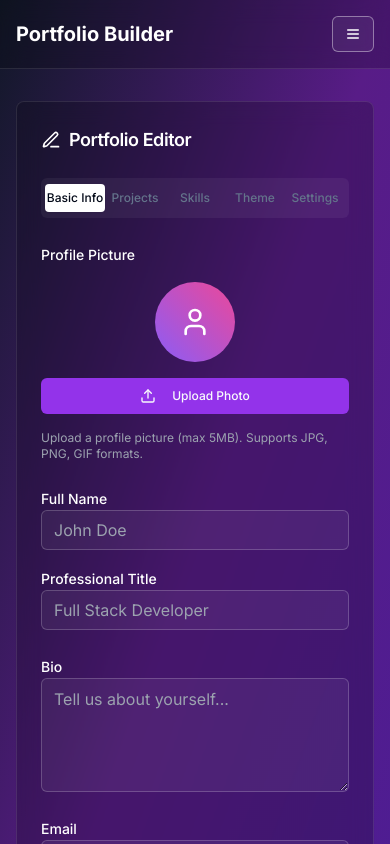
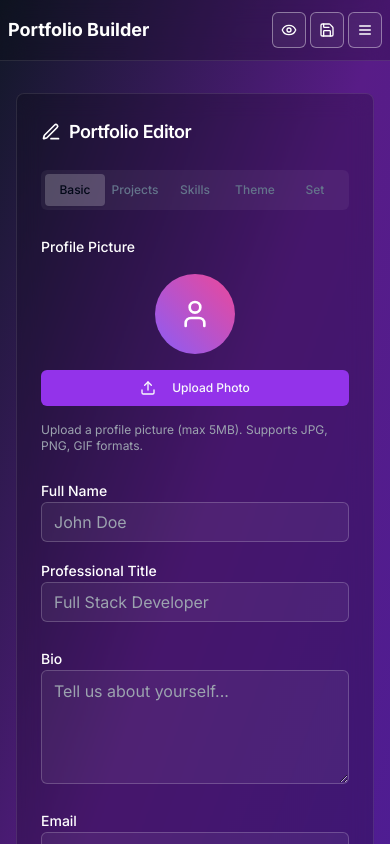
Before and after one commit to kunal-shetty/resume-builder, a Next.js app: page /builder in a window 390 px wide. Shown: the top 844 px of the page. Built offline with nearby package versions, Linux system fonts and the light colour scheme.

Commit message:
fix: enhance mobile UX with responsive design
Improve header, tab navigation, and homepage layout for mobile.

#VERCEL_SKIP

Co-authored-by: null <176825556+kunal-shetty@users.noreply.github.com>

```diff
--- a/app/builder/page.tsx
+++ b/app/builder/page.tsx
@@ -732,20 +732,21 @@ export default function BuilderPage() {
         animate={{ y: 0 }}
         className="bg-black/20 backdrop-blur-md border-b border-white/10 sticky top-0 z-50"
       >
-        <div className="max-w-7xl mx-auto px-4 py-4">
+        <div className="max-w-7xl mx-auto px-2 sm:px-4 py-3 sm:py-4">
           <div className="flex items-center justify-between">
-            <h1 className="text-xl md:text-2xl font-bold text-white">Portfolio Builder</h1>
+            <h1 className="text-lg sm:text-xl md:text-2xl font-bold text-white truncate">Portfolio Builder</h1>
 
-            {/* Desktop Header Buttons */}
-            <div className="hidden md:flex items-center gap-3">
+            {/* Mobile-First Button Layout */}
+            <div className="flex items-center gap-1 sm:gap-2">
+              {/* Always visible core buttons */}
               <Button
                 variant="outline"
                 size="sm"
                 onClick={togglePreviewMode}
-                className="text-white border-white/40 hover:bg-white/10 bg-white/5 opacity-100 font-medium"
+                className="text-white border-white/40 hover:bg-white/10 bg-white/5 opacity-100 font-medium text-xs sm:text-sm px-2 sm:px-3"
               >
-                <Eye className="w-4 h-4 mr-2" />
-                {isPreviewMode ? "Edit" : "Preview"}
+                <Eye className="w-3 h-3 sm:w-4 sm:h-4 sm:mr-1" />
+                <span className="hidden sm:inline">{isPreviewMode ? "Edit" : "Preview"}</span>
               </Button>
 
               <Button
@@ -753,129 +754,42 @@ export default function BuilderPage() {
                 size="sm"
                 onClick={savePortfolio}
                 disabled={isSaving}
-                className="text-white border-white/40 hover:bg-white/10 bg-white/5 opacity-100 font-medium"
+                className="text-white border-white/40 hover:bg-white/10 bg-white/5 opacity-100 font-medium text-xs sm:text-sm px-2 sm:px-3"
               >
                 {isSaving ? (
                   <motion.div
                     animate={{ rotate: 360 }}
                     transition={{ duration: 1, repeat: Number.POSITIVE_INFINITY, ease: "linear" }}
-                    className="w-4 h-4 mr-2 border-2 border-white border-t-transparent rounded-full"
+                    className="w-3 h-3 sm:w-4 sm:h-4 border-2 border-white border-t-transparent rounded-full"
                   />
                 ) : (
-                  <Save className="w-4 h-4 mr-2" />
+                  <Save className="w-3 h-3 sm:w-4 sm:h-4 sm:mr-1" />
                 )}
-                {isSaving ? "Saving..." : "Save"}
+                <span className="hidden sm:inline">{isSaving ? "Saving..." : "Save"}</span>
               </Button>
 
-              <Button
-                size="sm"
-                onClick={exportPortfolio}
-                disabled={isExporting}
-                className="bg-gradient-to-r from-purple-600 to-pink-600 hover:from-purple-700 hover:to-pink-700 text-white opacity-100 font-medium"
-              >
-                {isExporting ? (
-                  <motion.div
-                    animate={{ rotate: 360 }}
-                    transition={{ duration: 1, repeat: Number.POSITIVE_INFINITY, ease: "linear" }}
-                    className="w-4 h-4 mr-2 border-2 border-white border-t-transparent rounded-full"
-                  />
-                ) : (
-                  <Download className="w-4 h-4 mr-2" />
-                )}
-                {isExporting ? "Exporting..." : "Export ZIP"}
-              </Button>
-
-              <Button
-                size="sm"
-                onClick={generateAndViewPortfolio}
-                disabled={isDeploying}
-                className="bg-gradient-to-r from-green-600 to-blue-600 hover:from-green-700 hover:to-blue-700 text-white opacity-100 font-medium"
-              >
-                {isDeploying ? (
-                  <motion.div
-                    animate={{ rotate: 360 }}
-                    transition={{ duration: 1, repeat: Number.POSITIVE_INFINITY, ease: "linear" }}
-                    className="w-4 h-4 mr-2 border-2 border-white border-t-transparent rounded-full"
-                  />
-                ) : (
-                  <Globe className="w-4 h-4 mr-2" />
-                )}
-                {isDeploying ? "Generating..." : "View Live Site"}
-              </Button>
-
-              {generatedPortfolioUrl && (
-                <Button
-                  size="sm"
-                  onClick={viewGeneratedPortfolio}
-                  variant="outline"
-                  className="text-white border-white/40 hover:bg-white/10 bg-white/5 opacity-100 font-medium"
-                >
-                  <ExternalLink className="w-4 h-4 mr-2" />
-                  Open Site
-                </Button>
-              )}
-            </div>
-
-            {/* Mobile Menu Button */}
-            <div className="md:hidden">
+              {/* Mobile dropdown for additional actions */}
+              <div className="relative">
                 <Button
                   variant="outline"
                   size="sm"
                   onClick={() => setShowMobileMenu(!showMobileMenu)}
-                className="text-white border-white/40 hover:bg-white/10 bg-white/5 opacity-100"
+                  className="text-white border-white/40 hover:bg-white/10 bg-white/5 opacity-100 font-medium text-xs sm:text-sm px-2 sm:px-3"
                 >
-                <Menu className="w-4 h-4" />
+                  <Menu className="w-3 h-3 sm:w-4 sm:h-4" />
+                  <span className="hidden lg:inline ml-1">More</span>
                 </Button>
-            </div>
-          </div>
 
-          {/* Mobile Menu */}
+                {/* Dropdown Menu */}
                 <AnimatePresence>
                   {showMobileMenu && (
                     <motion.div
-                initial={{ opacity: 0, height: 0 }}
-                animate={{ opacity: 1, height: "auto" }}
-                exit={{ opacity: 0, height: 0 }}
-                className="md:hidden mt-4 space-y-3"
+                      initial={{ opacity: 0, scale: 0.95, y: -10 }}
+                      animate={{ opacity: 1, scale: 1, y: 0 }}
+                      exit={{ opacity: 0, scale: 0.95, y: -10 }}
+                      className="absolute right-0 top-full mt-2 w-48 sm:w-56 bg-gray-900 border border-gray-700 rounded-lg shadow-xl z-50"
                     >
-                <div className="grid grid-cols-2 gap-2">
-                  <Button
-                    variant="outline"
-                    size="sm"
-                    onClick={() => {
-                      togglePreviewMode()
-                      setShowMobileMenu(false)
-                    }}
-                    className="text-white border-white/40 hover:bg-white/10 bg-white/5 opacity-100 font-medium text-xs"
-                  >
-                    <Eye className="w-3 h-3 mr-1" />
-                    {isPreviewMode ? "Edit" : "Preview"}
-                  </Button>
-
-                  <Button
-                    variant="outline"
-                    size="sm"
-                    onClick={() => {
-                      savePortfolio()
-                      setShowMobileMenu(false)
-                    }}
-                    disabled={isSaving}
-                    className="text-white border-white/40 hover:bg-white/10 bg-white/5 opacity-100 font-medium text-xs"
-                  >
-                    {isSaving ? (
-                      <motion.div
-                        animate={{ rotate: 360 }}
-                        transition={{ duration: 1, repeat: Number.POSITIVE_INFINITY, ease: "linear" }}
-                        className="w-3 h-3 mr-1 border-2 border-white border-t-transparent rounded-full"
-                      />
-                    ) : (
-                      <Save className="w-3 h-3 mr-1" />
-                    )}
-                    {isSaving ? "Saving..." : "Save"}
-                  </Button>
-                </div>
-
-                <div className="grid grid-cols-1 gap-2">
+                      <div className="p-2 space-y-1">
                         <Button
                           size="sm"
                           onClick={() => {
@@ -883,16 +797,16 @@ export default function BuilderPage() {
                             setShowMobileMenu(false)
                           }}
                           disabled={isExporting}
-                    className="bg-gradient-to-r from-purple-600 to-pink-600 hover:from-purple-700 hover:to-pink-700 text-white opacity-100 font-medium text-xs"
+                          className="w-full justify-start bg-gradient-to-r from-purple-600 to-pink-600 hover:from-purple-700 hover:to-pink-700 text-white opacity-100 font-medium text-xs"
                         >
                           {isExporting ? (
                             <motion.div
                               animate={{ rotate: 360 }}
                               transition={{ duration: 1, repeat: Number.POSITIVE_INFINITY, ease: "linear" }}
-                        className="w-3 h-3 mr-1 border-2 border-white border-t-transparent rounded-full"
+                              className="w-3 h-3 mr-2 border-2 border-white border-t-transparent rounded-full"
                             />
                           ) : (
-                      <Download className="w-3 h-3 mr-1" />
+                            <Download className="w-3 h-3 mr-2" />
                           )}
                           {isExporting ? "Exporting..." : "Export ZIP"}
                         </Button>
@@ -904,16 +818,16 @@ export default function BuilderPage() {
                             setShowMobileMenu(false)
                           }}
                           disabled={isDeploying}
-                    className="bg-gradient-to-r from-green-600 to-blue-600 hover:from-green-700 hover:to-blue-700 text-white opacity-100 font-medium text-xs"
+                          className="w-full justify-start bg-gradient-to-r from-green-600 to-blue-600 hover:from-green-700 hover:to-blue-700 text-white opacity-100 font-medium text-xs"
                         >
                           {isDeploying ? (
                             <motion.div
                               animate={{ rotate: 360 }}
                               transition={{ duration: 1, repeat: Number.POSITIVE_INFINITY, ease: "linear" }}
-                        className="w-3 h-3 mr-1 border-2 border-white border-t-transparent rounded-full"
+                              className="w-3 h-3 mr-2 border-2 border-white border-t-transparent rounded-full"
                             />
                           ) : (
-                      <Globe className="w-3 h-3 mr-1" />
+                            <Globe className="w-3 h-3 mr-2" />
                           )}
                           {isDeploying ? "Generating..." : "View Live Site"}
                         </Button>
@@ -926,9 +840,9 @@ export default function BuilderPage() {
                               setShowMobileMenu(false)
                             }}
                             variant="outline"
-                      className="text-white border-white/40 hover:bg-white/10 bg-white/5 opacity-100 font-medium text-xs"
+                            className="w-full justify-start text-white border-white/40 hover:bg-white/10 bg-white/5 opacity-100 font-medium text-xs"
                           >
-                      <ExternalLink className="w-3 h-3 mr-1" />
+                            <ExternalLink className="w-3 h-3 mr-2" />
                             Open Site
                           </Button>
                         )}
@@ -936,6 +850,9 @@ export default function BuilderPage() {
                     </motion.div>
                   )}
                 </AnimatePresence>
+              </div>
+            </div>
+          </div>
         </div>
       </motion.header>
 
@@ -1027,21 +944,23 @@ export default function BuilderPage() {
                   </CardHeader>
                   <CardContent>
                     <Tabs value={activeTab} onValueChange={setActiveTab}>
-                      <TabsList className="grid w-full grid-cols-5 bg-white/5 text-xs md:text-sm">
-                        <TabsTrigger value="basic" className="text-xs md:text-sm">
-                          Basic Info
+                      <TabsList className="grid w-full grid-cols-5 bg-white/5 text-xs h-auto">
+                        <TabsTrigger value="basic" className="text-xs py-2 px-1 data-[state=active]:bg-white/20">
+                          <span className="hidden sm:inline">Basic Info</span>
+                          <span className="sm:hidden">Basic</span>
                         </TabsTrigger>
-                        <TabsTrigger value="projects" className="text-xs md:text-sm">
+                        <TabsTrigger value="projects" className="text-xs py-2 px-1 data-[state=active]:bg-white/20">
                           Projects
                         </TabsTrigger>
-                        <TabsTrigger value="skills" className="text-xs md:text-sm">
+                        <TabsTrigger value="skills" className="text-xs py-2 px-1 data-[state=active]:bg-white/20">
                           Skills
                         </TabsTrigger>
-                        <TabsTrigger value="theme" className="text-xs md:text-sm">
+                        <TabsTrigger value="theme" className="text-xs py-2 px-1 data-[state=active]:bg-white/20">
                           Theme
                         </TabsTrigger>
-                        <TabsTrigger value="settings" className="text-xs md:text-sm">
-                          Settings
+                        <TabsTrigger value="settings" className="text-xs py-2 px-1 data-[state=active]:bg-white/20">
+                          <span className="hidden sm:inline">Settings</span>
+                          <span className="sm:hidden">Set</span>
                         </TabsTrigger>
                       </TabsList>
 
```
Also changed, not shown: app/page.tsx (+10 -10 lines). Lines whose indentation alone changed are shown as unchanged.
